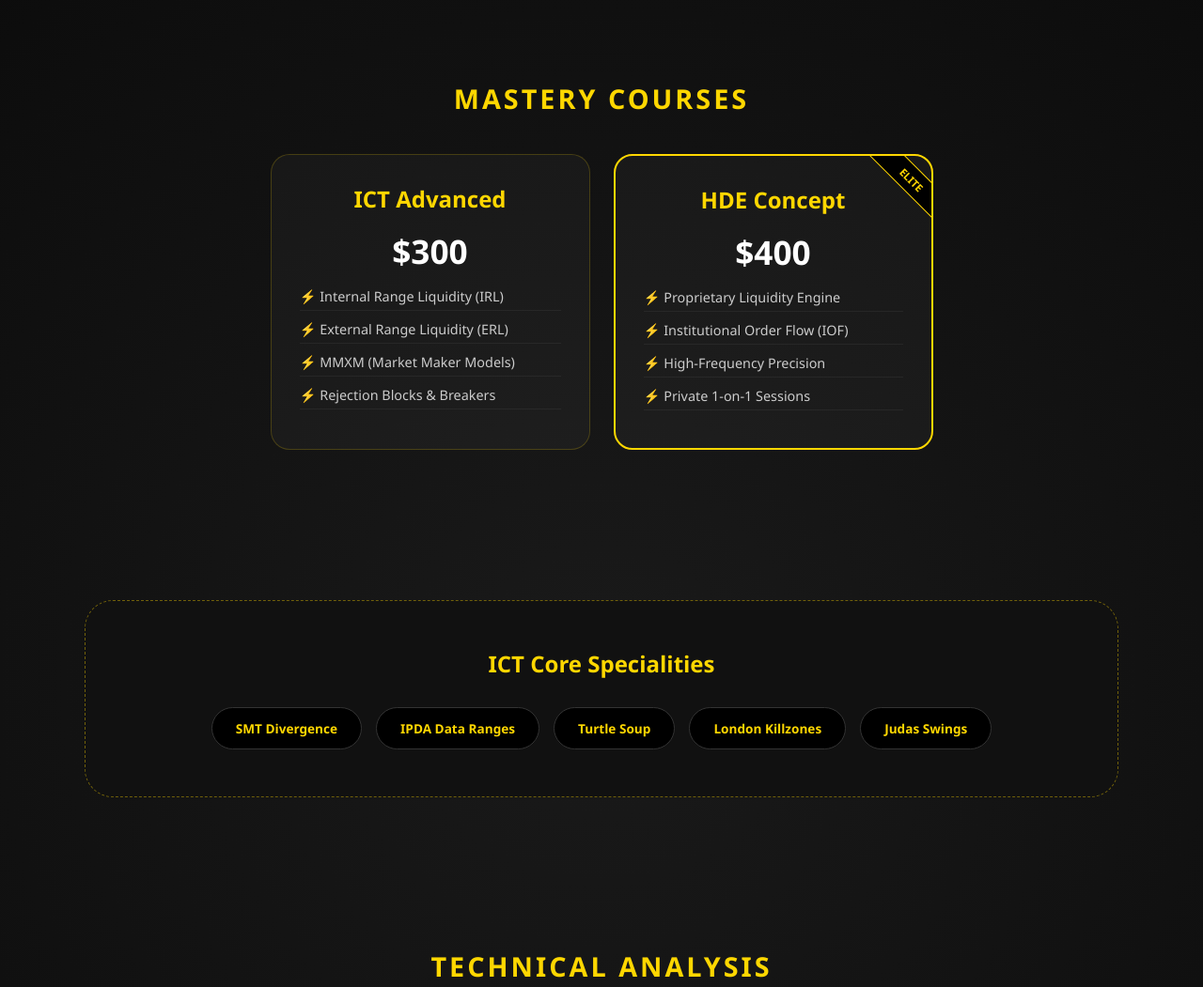
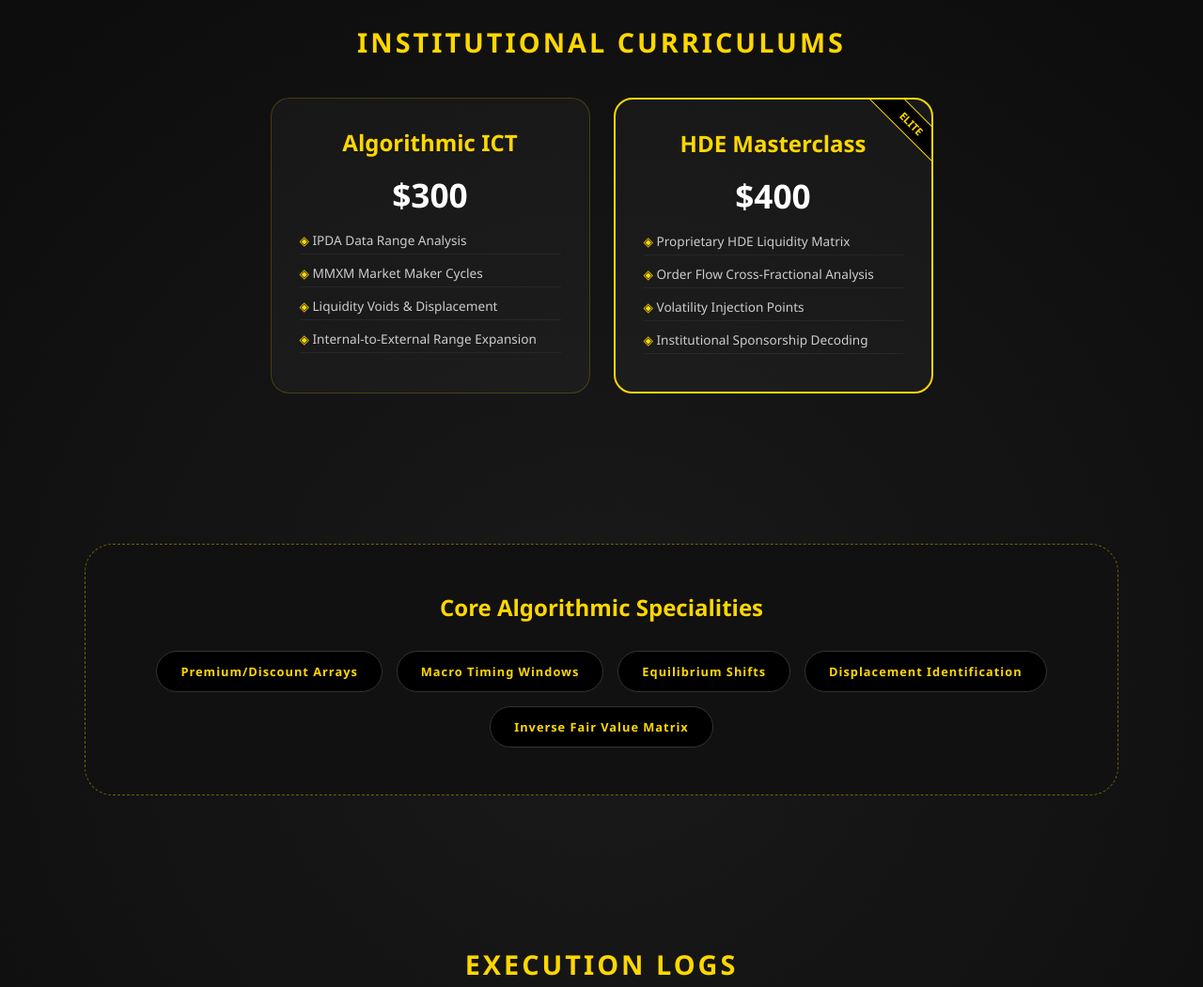
Before and after one commit to zackkhan0002-eng/Hamza-Fayaz-FX-, a plain HTML site: page index.html in a window 1280 px wide. Shown: the part 1020-2071 px from the top of the page at 94% size. Drawn offline with Linux system fonts and the light colour scheme.

Commit message:
Update index.html

```diff
--- a/index.html
+++ b/index.html
@@ -3,7 +3,7 @@
 <head>
     <meta charset="UTF-8">
     <meta name="viewport" content="width=device-width, initial-scale=1.0">
-    <title>Hamza Fayaz FX | Professional Portfolio</title>
+    <title>Hamza Fayaz FX | Institutional Grade Trading</title>
 
     <style>
         * { margin: 0; padding: 0; box-sizing: border-box; }
@@ -34,7 +34,7 @@
         h1 { font-size: 2.5rem; margin-bottom: 10px; }
         .premium-tag { color: #ffd700; letter-spacing: 4px; font-size: 0.8rem; }
 
-        /* About Me Section */
+        /* About Section */
         .about-section {
             max-width: 800px; text-align: center; padding: 60px 20px;
             background: rgba(255, 255, 255, 0.03); border-radius: 30px;
@@ -55,14 +55,14 @@
         .course-card:hover { transform: translateY(-10px); background: rgba(255, 215, 0, 0.08); border-color: #ffd700; }
         .course-card h3 { color: #ffd700; margin-bottom: 15px; font-size: 1.5rem; }
         .price { font-size: 2.2rem; font-weight: bold; margin-bottom: 15px; display: block; color: #fff; }
-        .course-features { list-style: none; text-align: left; color: #ccc; font-size: 0.9rem; }
+        .course-features { list-style: none; text-align: left; color: #ccc; font-size: 0.85rem; }
         .course-features li { margin-bottom: 10px; border-bottom: 1px solid rgba(255,255,255,0.05); padding-bottom: 5px; }
-        .course-features li::before { content: "⚡ "; color: #ffd700; }
+        .course-features li::before { content: "◈ "; color: #ffd700; }
 
-        /* ICT Specialist Bar */
+        /* Advanced Specialist Bar */
         .ict-special { background: #111; padding: 50px 20px; border-radius: 30px; margin: 40px 0; border: 1px dashed rgba(255,215,0,0.4); }
         .ict-list { display: flex; flex-wrap: wrap; gap: 15px; justify-content: center; list-style: none; }
-        .ict-item { background: #000; padding: 12px 25px; border-radius: 50px; border: 1px solid #333; font-size: 0.85rem; color: #ffd700; font-weight: bold; }
+        .ict-item { background: #000; padding: 12px 25px; border-radius: 50px; border: 1px solid #333; font-size: 0.8rem; color: #ffd700; font-weight: bold; letter-spacing: 1px; }
 
         /* Gallery */
         .trading-gallery { display: grid; grid-template-columns: repeat(auto-fit, minmax(320px, 1fr)); gap: 30px; }
@@ -89,38 +89,34 @@
     </section>
 
     <section class="about-section">
-        <h2>About the Founder</h2>
+        <h2>Strategic Overview</h2>
         <p>
-            With over <strong>4 years of professional experience</strong> in the global financial markets,
-            Hamza Fayaz FX has pioneered the <strong>HDE Concept</strong>—a proprietary methodology
-            designed for high-frequency precision and institutional order flow mastery.
-            Specializing in ICT-based liquidity engineering, Hamza has spent years decoding
-            market algorithms to deliver consistent, elite-level results for the modern day trader.
+            Operating at the intersection of <strong>Institutional Algorithms</strong> and <strong>Price Action Theory</strong>, Hamza Fayaz FX has spent 4 years mastering the delivery of price. Through the <strong>HDE Concept</strong>, he provides a high-fidelity roadmap for navigating the Interbank Price Delivery Algorithm (IPDA).
         </p>
     </section>
 
     <section class="section-container">
-        <h2 class="section-title">Mastery Courses</h2>
+        <h2 class="section-title">Institutional Curriculums</h2>
         <div class="course-grid">
             <div class="course-card">
-                <h3>ICT Advanced</h3>
+                <h3>Algorithmic ICT</h3>
                 <span class="price">$300</span>
                 <ul class="course-features">
-                    <li>Internal Range Liquidity (IRL)</li>
-                    <li>External Range Liquidity (ERL)</li>
-                    <li>MMXM (Market Maker Models)</li>
-                    <li>Rejection Blocks & Breakers</li>
+                    <li>IPDA Data Range Analysis</li>
+                    <li>MMXM Market Maker Cycles</li>
+                    <li>Liquidity Voids & Displacement</li>
+                    <li>Internal-to-External Range Expansion</li>
                 </ul>
             </div>
             <div class="course-card" style="border: 2px solid #ffd700;">
                 <div style="position:absolute; top:12px; right:-35px; background:#000; color:#ffd700; padding:5px 40px; transform:rotate(45deg); font-size:0.7rem; font-weight:bold; border: 1px solid #ffd700;">ELITE</div>
-                <h3>HDE Concept</h3>
+                <h3>HDE Masterclass</h3>
                 <span class="price">$400</span>
                 <ul class="course-features">
-                    <li>Proprietary Liquidity Engine</li>
-                    <li>Institutional Order Flow (IOF)</li>
-                    <li>High-Frequency Precision</li>
-                    <li>Private 1-on-1 Sessions</li>
+                    <li>Proprietary HDE Liquidity Matrix</li>
+                    <li>Order Flow Cross-Fractional Analysis</li>
+                    <li>Volatility Injection Points</li>
+                    <li>Institutional Sponsorship Decoding</li>
                 </ul>
             </div>
         </div>
@@ -128,19 +124,19 @@
 
     <section class="section-container">
         <div class="ict-special">
-            <h2 style="color:#ffd700; margin-bottom:30px;">ICT Core Specialities</h2>
+            <h2 style="color:#ffd700; margin-bottom:30px;">Core Algorithmic Specialities</h2>
             <div class="ict-list">
-                <div class="ict-item">SMT Divergence</div>
-                <div class="ict-item">IPDA Data Ranges</div>
-                <div class="ict-item">Turtle Soup</div>
-                <div class="ict-item">London Killzones</div>
-                <div class="ict-item">Judas Swings</div>
+                <div class="ict-item">Premium/Discount Arrays</div>
+                <div class="ict-item">Macro Timing Windows</div>
+                <div class="ict-item">Equilibrium Shifts</div>
+                <div class="ict-item">Displacement Identification</div>
+                <div class="ict-item">Inverse Fair Value Matrix</div>
             </div>
         </div>
     </section>
 
     <section class="section-container">
-        <h2 class="section-title">Technical Analysis</h2>
+        <h2 class="section-title">Execution Logs</h2>
         <div class="trading-gallery">
             <img src="trade1.jpg" alt="Analysis">
             <img src="trade2.jpg" alt="Analysis">
@@ -149,13 +145,13 @@
 
     <section class="section-container">
         <div class="contact-card">
-            <h2>Start Your Journey</h2>
-            <p>Directly contact me for Course Enrollment and Mentorship.</p>
-            <a href="https://wa.me/923235957001?text=Hello%20Hamza%20Fayaz%20FX,%20I%20want%20to%20enroll%20in%20your%20course." class="contact-btn">WHATSAPP ENROLLMENT</a>
+            <h2>Bridge the Gap</h2>
+            <p>Access the Interbank Liquidity Mentorship Today.</p>
+            <a href="https://wa.me/923235957001?text=Hello%20Hamza%20Fayaz%20FX,%20I%20am%20ready%20to%20master%20the%20Institutional%20Order%20Flow." class="contact-btn">ENROLL IN MENTORSHIP</a>
         </div>
     </section>
 
-    <footer>&copy; 2026 HAMZA FAYAZ FX | TRADING WITH PRECISION</footer>
+    <footer>&copy; 2026 HAMZA FAYAZ FX | ALGORITHMIC PRECISION</footer>
 
 </body>
 </html>
```
